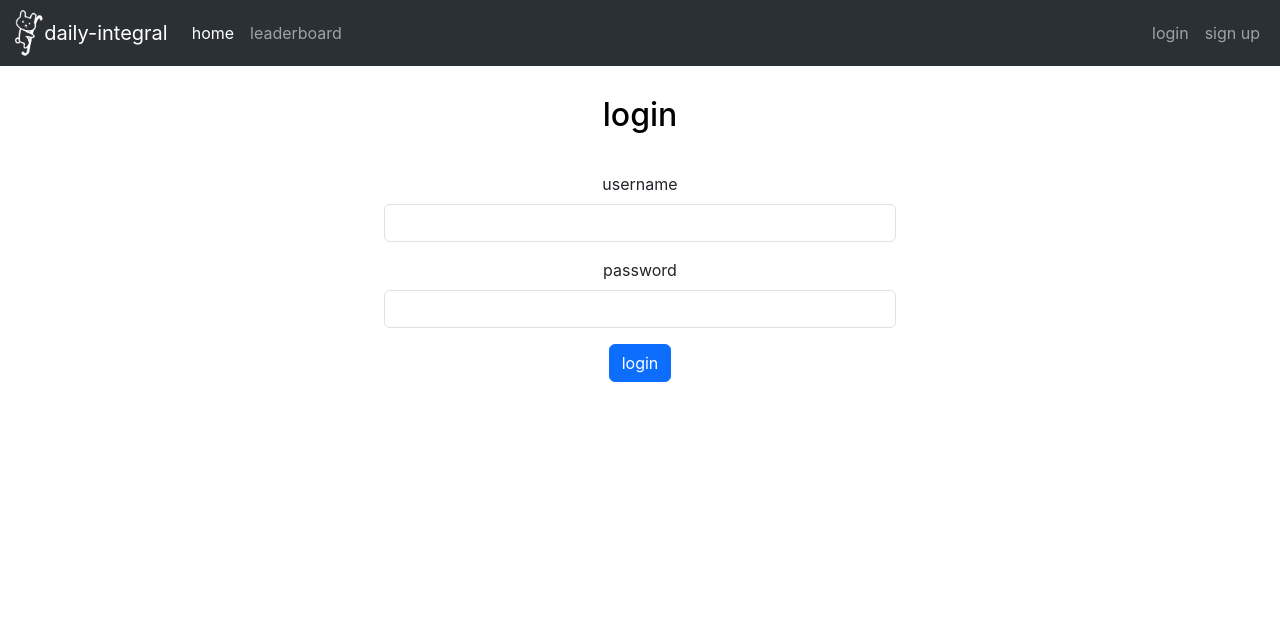
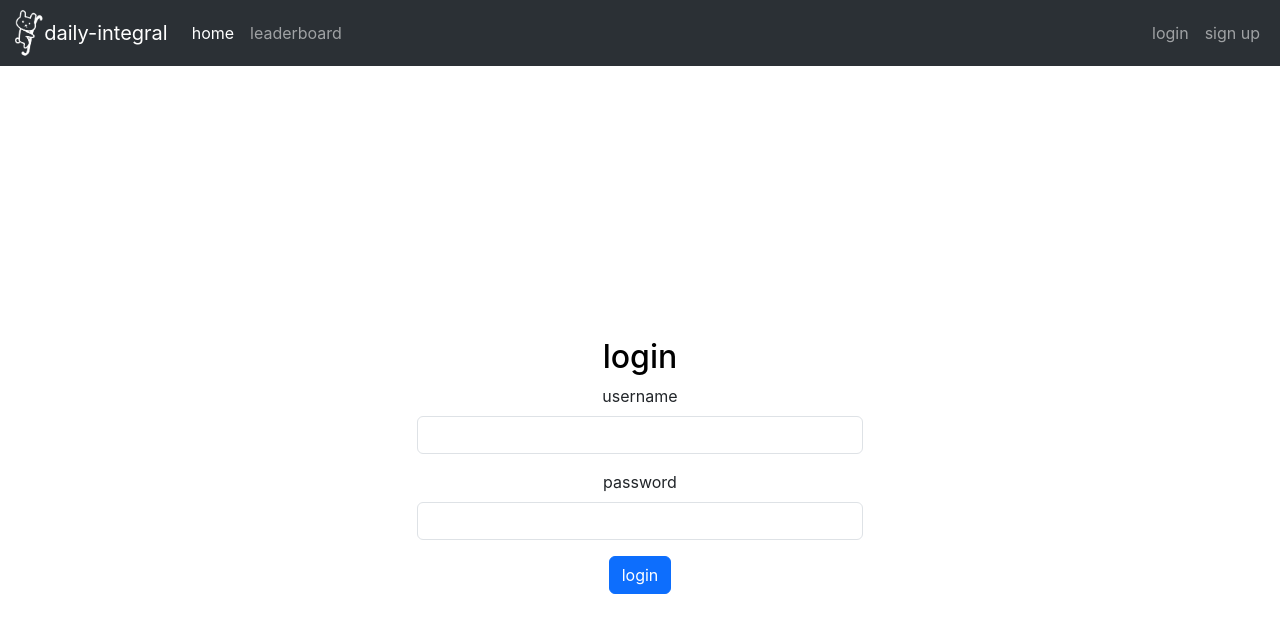
Before and after one commit to hyuncat/daily-integral, a React (Create React App) app in the folder client/: page /login in a window 1280 px wide. Shown: the top 632 px of the page. Built offline with nearby package versions, Linux system fonts and the light colour scheme; no server answers; what react-mathquill would draw is missing.

Commit message:
login/logout works great

```diff
--- /dev/null
+++ b/client/src/UserContext.jsx
@@ -0,0 +1,5 @@
+import React from 'react';
+
+const UserContext = React.createContext(null);
+
+export default UserContext;
--- a/client/src/components/App.jsx
+++ b/client/src/components/App.jsx
@@ -1,6 +1,7 @@
 import React, { useState } from 'react';
 import { BrowserRouter as Router, Route, Routes } from 'react-router-dom';
 
+import UserContext from '../UserContext';
 import './App.css';
 
 // fonts
@@ -13,11 +14,14 @@ import DailyIntegralPage from '../pages/DailyIntegralPage/DailyIntegralPage';
 import LeaderboardPage from '../pages/LeaderboardPage/LeaderboardPage';
 import SignUpPage from '../pages/SignUpPage/SignUpPage';
 import LoginPage from '../pages/LoginPage/LoginPage';
-
+import LogoutPage from '../pages/LogoutPage/LogoutPage';
 
 function App() {
   const [showModal, setShowModal] = useState(false)
+  const [user, setUser] = useState(null);
+
   return (
+    <UserContext.Provider value={{ user, setUser }}>
       <Router>
         <div className="App">
           <Navbar />
@@ -27,10 +31,11 @@ function App() {
             <Route path="/leaderboard" element={<LeaderboardPage />} />
             <Route path="/login" element={<LoginPage />} />
             <Route path="/signup" element={<SignUpPage />} />
+            <Route path="/logout" element={<LogoutPage />} />
           </Routes>
         </div>
       </Router>
-
+    </UserContext.Provider>
   );
 }
 
--- a/client/src/components/Navbar/Navbar.jsx
+++ b/client/src/components/Navbar/Navbar.jsx
@@ -1,7 +1,10 @@
-import React from 'react';
+import React, { useContext } from 'react';
+import UserContext from '../../UserContext';
 import './Navbar.css';
 
 const Navbar = () => {
+  const { user } = useContext(UserContext);
+
   return (
     <nav className="navbar navbar-expand-lg bg-body-tertiary" data-bs-theme="dark">
       <div className="container-fluid">
@@ -18,8 +21,17 @@ const Navbar = () => {
             <a className="nav-link" href="/leaderboard">leaderboard</a>
           </div>
           <div className="navbar-nav ms-auto">
-            <a className="nav-link" href="/login">login</a>
-            <a className="nav-link" href="/signup">sign up</a>
+            {user ? (
+              <>
+                <a className="nav-link" href="/profile">profile</a>
+                <a className="nav-link" href="/logout">logout</a>
+              </>
+            ) : (
+              <>
+                <a className="nav-link" href="/login">login</a>
+                <a className="nav-link" href="/signup">sign up</a>
+              </>
+            )}
           </div>
         </div>
       </div>
--- a/client/src/pages/LoginPage/LoginPage.jsx
+++ b/client/src/pages/LoginPage/LoginPage.jsx
@@ -1,41 +1,55 @@
-import React from 'react';
-import Alert from 'react-bootstrap/Alert';
+import React, { useState, useContext } from 'react';
+import { Form, Button, Container } from 'react-bootstrap';
+import { useNavigate } from 'react-router-dom';
+import UserContext from '../../UserContext';
 
 function LoginPage() {
-    fetch('http://localhost:5001/login', {
+    const [username, setUsername] = useState('');
+    const [password, setPassword] = useState('');
+    const { setUser } = useContext(UserContext);
+    const navigate = useNavigate();
+
+    const handleSubmit = (event) => {
+        event.preventDefault();
+
+        fetch(`http://localhost:${process.env.REACT_APP_SERVERPORT}/api/users/login`, {
             method: 'POST',
             headers: {
                 'Content-Type': 'application/json',
             },
             body: JSON.stringify({
-            username: 'example',
-            password: 'password',
+                username: username,
+                password: password,
             }),
         })
         .then(response => response.json())
         .then(data => {
+            if (data.token) {
                 localStorage.setItem('token', data.token); // save the token in local storage
+                setUser({ username: username }); // set the user in the global state
+                navigate('/'); // navigate to the home page
+            }
         })
         .catch((error) => {
             console.error('Error:', error);
         });
+    };
+
     return (
-        <div style={{display: 'flex', justifyContent: 'center', height: '100vh'}}>
-            <form style={{width: '40%'}}>
-                <div className="title-container">
+        <Container className="d-flex justify-content-center align-items-center" style={{ height: '100vh' }}>
+            <Form style={{ width: '40%' }} onSubmit={handleSubmit}>
                 <h1 className='heading'>login</h1>
-                </div>
-                <div className="mb-3">
-                    <label for="username" className="form-label">username</label>
-                    <input type="text" className="form-control" id="username" />
-                </div>
-                <div className="mb-3">
-                    <label for="password" className="form-label">password</label>
-                    <input type="password" className="form-control" id="password" />
-                </div>
-                <button type="submit" className="btn btn-primary">login</button>
-            </form>
-        </div>
+                <Form.Group className="mb-3" controlId="username">
+                    <Form.Label>username</Form.Label>
+                    <Form.Control type="text" value={username} onChange={e => setUsername(e.target.value)} />
+                </Form.Group>
+                <Form.Group className="mb-3" controlId="password">
+                    <Form.Label>password</Form.Label>
+                    <Form.Control type="password" value={password} onChange={e => setPassword(e.target.value)} />
+                </Form.Group>
+                <Button variant="primary" type="submit">login</Button>
+            </Form>
+        </Container>
     );
 }
 
--- /dev/null
+++ b/client/src/pages/LogoutPage/LogoutPage.jsx
@@ -0,0 +1,26 @@
+import React, { useEffect, useContext } from 'react';
+import { Alert, Container } from 'react-bootstrap';
+import { useNavigate } from 'react-router-dom';
+
+import UserContext from '../../UserContext';
+
+function LogoutPage() {
+    const { setUser } = useContext(UserContext);
+    const navigate = useNavigate();
+
+    useEffect(() => {
+        localStorage.removeItem('token'); // remove the token from local storage
+        setUser(null); // clear the user from the global state
+        setTimeout(() => navigate('/'), 2000); // navigate to the home page after 2 seconds
+    }, [setUser, navigate]);
+
+    return (
+        <Container style={{ display: 'flex', justifyContent: 'center', alignItems: 'center', height: '80vh' }}>
+        <Alert variant="success">
+            you are now logged out!
+        </Alert>
+    </Container>
+    );
+}
+
+export default LogoutPage;
--- a/client/src/pages/SignUpPage/SignUpPage.jsx
+++ b/client/src/pages/SignUpPage/SignUpPage.jsx
@@ -1,15 +1,17 @@
-import React, { useState } from 'react';
+import React, { useState, useContext } from 'react';
 import { Form, Button, Alert, Container } from 'react-bootstrap';
+import { useNavigate } from 'react-router-dom';
+import UserContext from '../../UserContext';
 
 function SignUpPage() {
     const [username, setUsername] = useState('');
     const [password, setPassword] = useState('');
-    const [usernameTaken, setUsernameTaken] = useState(false); // add this line
+    const [usernameTaken, setUsernameTaken] = useState(false);
+    const { setUser } = useContext(UserContext);
+    const navigate = useNavigate();
 
     const handleSubmit = (event) => {
         event.preventDefault();
-
-        console.log('username:', username);
 
         fetch('http://localhost:5001/api/users/signup', {
             method: 'POST',
@@ -25,6 +27,8 @@ function SignUpPage() {
         .then(data => {
             if (data.token) {
                 localStorage.setItem('token', data.token); // save the token in local storage
+                setUser({ username: username }); // set the user in the global state
+                navigate('/'); // navigate to the home page
             } else {
                 setUsernameTaken(true); // show the alert if the username is taken
             }
```
Also changed, not shown: 1 other file (tests, documents, lock files or other folders). Lines whose indentation alone changed are shown as unchanged.
